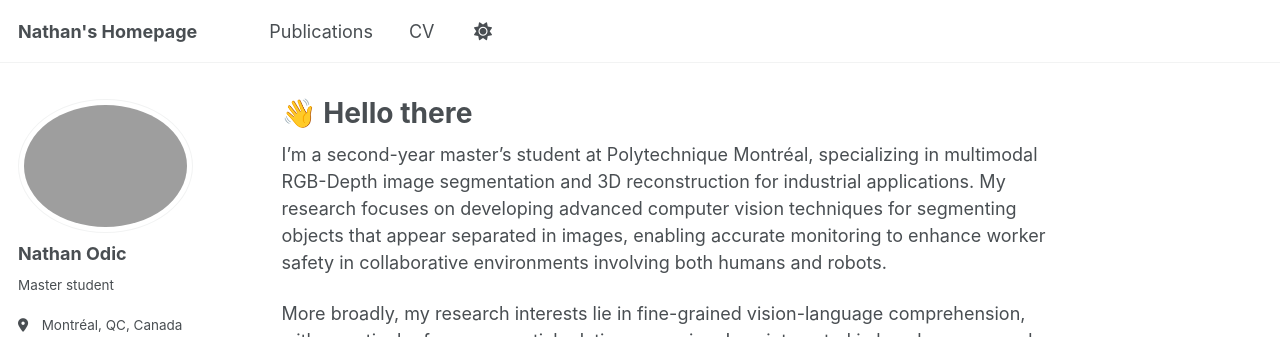
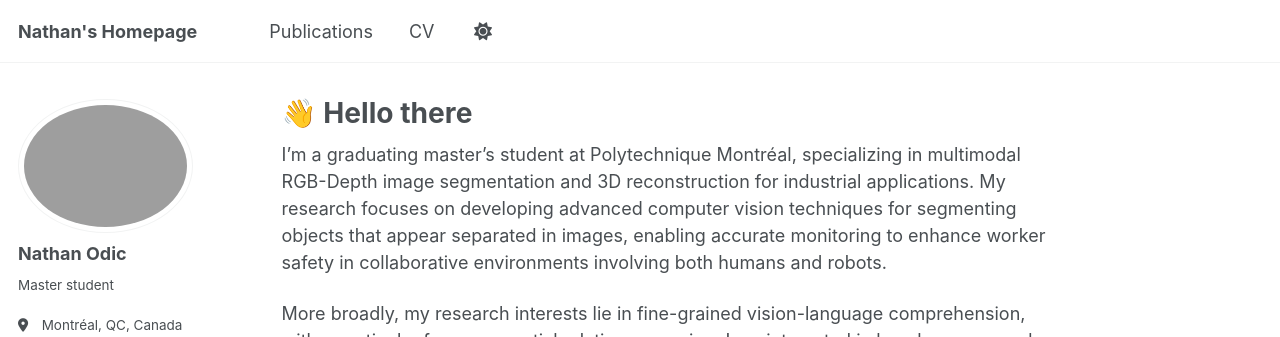
Before and after one commit to NathanOD/nathanod.github.io, a Jekyll site: the page built from _pages/about.md, in a window 1280 px wide and 1225 px high. Shown: the top 337 px of the window. Built offline with Jekyll 4.4.1, drawn with Linux system fonts in a browser that asks for light colours; some web fonts are replaced.

Commit message:
edited bio

```diff
--- a/_pages/about.md
+++ b/_pages/about.md
@@ -7,7 +7,7 @@ redirect_from:
   - /about.html
 ---
 
-I'm a second-year master's student at Polytechnique Montréal, specializing in multimodal RGB-Depth image segmentation and 3D reconstruction for industrial applications. My research focuses on developing advanced computer vision techniques for segmenting objects that appear separated in images, enabling accurate monitoring to enhance worker safety in collaborative environments involving both humans and robots.
+I'm a graduating master's student at Polytechnique Montréal, specializing in multimodal RGB-Depth image segmentation and 3D reconstruction for industrial applications. My research focuses on developing advanced computer vision techniques for segmenting objects that appear separated in images, enabling accurate monitoring to enhance worker safety in collaborative environments involving both humans and robots.
 
 More broadly, my research interests lie in fine-grained vision-language comprehension, with a particular focus on spatial relation reasoning. I am interested in how language and visual information can be jointly leveraged to interpret and model detailed spatial relationships between objects, in order to preserve and utilize the richness of visual information.
 
```
